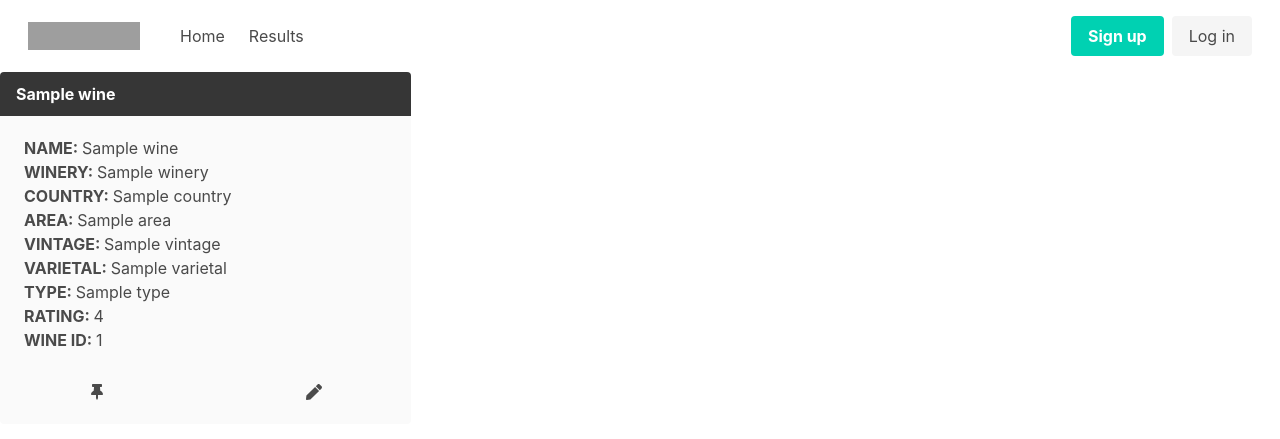
After one commit to LouisGaravaglia/IPAz, a Flask app: template templates/favorites.html in a window 1280 px wide. The commit adds this page. Shown: the top 439 px of the page. Run offline with Flask 2, Linux system fonts and the light colour scheme; tables that the repository leaves empty hold one stand-in row (values such as "Sample post"); the template is opened without the code that fills it: values that come from a table or form of the project are taken from there, most other values are stand-ins (such as "Sample title", 1, 10 or a date in 2020); parts of the project's set-up code (start-up, migrations or seed data) failed here and were passed over; some libraries are stand-ins or nearby versions; grey boxes are pictures that could not be loaded.

Commit message:
AJAX for vaoriting wines is now working WOOT WOOT

```diff
--- a/app.py
+++ b/app.py
@@ -155,6 +155,8 @@ def profile_page():
 
 # ===================================    FAVORITES ROUTE    =====================================
 
+########################### ADDING A FAVORITE
+
 @app.route("/user/add_favorite/<int:wine_id>", methods=['POST'])
 def add_like(wine_id):
     """Add the liked message user id to a list."""
@@ -180,7 +182,36 @@ def add_like(wine_id):
 
     db.session.commit()
 
-    return jsonify(user_favorites=user_favorites)
+    fav_wine_list = []
+
+    for wine in g.user.fav_wines:
+        fav_wine_list.append(wine.id)
+
+    return jsonify(fav_wine_list=fav_wine_list)
+
+########################### VIEWING USER FAVORITES
+
+@app.route("/user/favorites")
+def view_favorites():
+    """Viewing all favorited wines of the user."""
+
+    # import pdb
+    # pdb.set_trace()
+
+    if not g.user:
+        flash("Access unauthorized.", "danger")
+        return redirect("/show_results")
+
+    user = User.query.get_or_404(g.user.id)
+    faved_wines = user.fav_wines
+
+    # if faved_wine.user_id in g.user.fav_wines:
+    #     flash("You've already liked that.", "danger")
+    #     return redirect("/")
+
+
+
+    return render_template("favorites.html", faved_wines=faved_wines)
 
 # ===================================    REVIEWS ROUTE    =====================================
 
--- a/static/script.js
+++ b/static/script.js
@@ -168,10 +168,10 @@ function populateWineResults(wine_results, favorites) {
   </div>
 
   <div class="columns">
-    <div class="column is-half has-text-centered mx-0 my-0" id="favorite-button">
+    <div class="column is-half has-text-centered mx-0 my-0">
       <button class="button is-dark favorite-button" data-id="${wine['ID']}">
-        <span class="icon is-small favorite-button">
-        <i class="fas fa-thumbtack favorite-button"></i>
+        <span class="icon is-small">
+        <i class="fas fa-thumbtack"></i>
         </span>
       </button>
     </div>
@@ -213,10 +213,10 @@ function populateWineResults(wine_results, favorites) {
   </div>
 
   <div class="columns">
-    <div class="column is-half has-text-centered mx-0 my-0" id="favorite-button">
+    <div class="column is-half has-text-centered mx-0 my-0">
       <button class="button is-text favorite-button" data-id="${wine['ID']}">
-        <span class="icon is-small favorite-button">
-        <i class="fas fa-thumbtack favorite-button"></i>
+        <span class="icon is-small">
+        <i class="fas fa-thumbtack"></i>
         </span>
       </button>
     </div>
@@ -247,26 +247,66 @@ function populateWineResults(wine_results, favorites) {
 
 // =================================================  FAVORITE BUTTON ================================================
 
-window.addEventListener('load', (event) => {
 
+  $("#wine-results").on("click", ".favorite-button", async function(e) {
 
-$("#favorite-button").on("click", ".favorite-button", async function(e) {
-  console.log(e.target.dataset.id);
+    const target = e.target;
 
-  // const favorite_log = await axios.post(`/user/add_favorite/${e.target.dataset.id}`)
+    if (target.tagName == "BUTTON") {
+      let wineId = target.dataset.id;
+      console.log(wineId);
 
-  // const wine_results = await axios.get(`/wine_style/""`)
-  // wines = wine_results.data.wine_results;
-  // favs = wine_results.data.user_favorites;
+        const fav_wine_list = await axios.post(`/user/add_favorite/${wineId}`)
+        const wine_results = await axios.get(`/wine_style/""`)
+        wines = wine_results.data.wine_results;
+        favs = fav_wine_list.data.fav_wine_list;
+        populateWineResults(wines, favs)
 
-  // populateWineResults(wines, favs)
+    } else if (target.tagName == "path") {
+      const button = target.parentElement.parentElement.parentElement;
+      let wineId = button.dataset.id;
+      // console.log(button);
+      console.log(wineId);
+
+       const fav_wine_list = await axios.post(`/user/add_favorite/${wineId}`)
+        const wine_results = await axios.get(`/wine_style/""`)
+        wines = wine_results.data.wine_results;
+        favs = fav_wine_list.data.fav_wine_list;
+        populateWineResults(wines, favs)
+
+    } else if (target.tagName == "SPAN") {
+      const button = target.parentElement;
+      let wineId = button.dataset.id;
+      // console.log(button);
+      console.log(wineId);
+
+        const fav_wine_list = await axios.post(`/user/add_favorite/${wineId}`)
+        const wine_results = await axios.get(`/wine_style/""`)
+        wines = wine_results.data.wine_results;
+        favs = fav_wine_list.data.fav_wine_list;
+        populateWineResults(wines, favs)
+
+    } else if (target.tagName == "svg") {
+      const button = target.parentElement.parentElement;
+      let wineId = button.dataset.id;
+      // console.log(button);
+      console.log(wineId);
+
+       const fav_wine_list = await axios.post(`/user/add_favorite/${wineId}`)
+        const wine_results = await axios.get(`/wine_style/""`)
+        wines = wine_results.data.wine_results;
+        favs = fav_wine_list.data.fav_wine_list;
+        populateWineResults(wines, favs)
+
+    }
 
 
 
-})
+
 
 
   })
+
 
 // document.addEventListener('DOMContentLoaded', favoriteToggle, false);
 
--- a/templates/base.html
+++ b/templates/base.html
@@ -38,7 +38,7 @@
       </a>
       {% if not g.user %}
       {% else %}
-      <a class="navbar-item">
+      <a href="user/favorites"class="navbar-item">
         Favorites
       </a>
       <a class="navbar-item">
@@ -110,11 +110,10 @@
 <div id="hidden-selects"></div>
 </body>
 <script defer src="https://use.fontawesome.com/releases/v5.3.1/js/all.js"></script>
-<script src="/static/script.js"></script>
 <script
   src="https://code.jquery.com/jquery-3.4.1.js"
   integrity="sha256-WpOohJOqMqqyKL9FccASB9O0KwACQJpFTUBLTYOVvVU="
   crossorigin="anonymous"></script>
 <script src="https://unpkg.com/axios/dist/axios.js"></script>
-
+<script src="/static/script.js"></script>
 </html>
--- /dev/null
+++ b/templates/favorites.html
@@ -0,0 +1,63 @@
+{% extends "base.html" %}
+
+{% block title %} FAVORITES {% endblock %}
+
+
+{% block content %}
+
+<div class="columns">
+{% for wine in faved_wines %}
+
+<div class="column is-one-third">
+  <article class="message is-dark">
+
+  <div class="message-header">
+    <p>{{wine.name}}</p>
+  </div>
+
+  <div class="message-body">
+    <p><strong>NAME: </strong>{{wine.name}}</p>
+    <p><strong>WINERY: </strong>{{wine.winery}}</p>
+    <p><strong>COUNTRY: </strong>{{wine.country}}</p>
+    <p><strong>AREA: </strong>{{wine.area}}</p>
+    <p><strong>VINTAGE: </strong>{{wine.vintage}}</p>
+    <p><strong>VARIETAL: </strong>{{wine.varietal}}</p>
+    <p><strong>TYPE: </strong>{{wine.type}}</p>
+    <p><strong>RATING: </strong>{{wine.rating}}</p>
+    <p><strong>WINE ID: </strong>{{wine.id}}</p>
+  </div>
+
+    <div class="columns">
+    <div class="column is-half has-text-centered mx-0 my-0" id="favorite-button">
+      <!-- <form method="POST" action="/user/add_favorite/{{wine['ID']}}" id="review-form"> -->
+      {% if wine.id in user_favorites %}
+      <button class="button is-dark fav-button favorite-button" data-id="{{wine.id}}" type="submit">
+      {% else %}
+      <button class="button is-text fav-button favorite-button" data-id="{{wine.id}}" type="submit">
+      {% endif %}
+
+        <span class="icon is-small favorite-button">
+        <i class="fas fa-thumbtack favorite-button"></i>
+        </span>
+      </button>
+      <!-- </form> -->
+    </div>
+    <div class="column is-half has-text-centered mx-0 my-0" id="review-btn">
+      <form method="POST" action="/user/review/{{wine.id}}" id="review-form">
+      <button class="button is-text review-btn" data-id="{{wine.id}}">
+        <span class="icon is-small is-right review-btn">
+        <i class="fas fa-pen review-btn"></i>
+        </span>
+      </button>
+      </form>
+    </div>
+  </div>
+
+</article>
+</div>
+
+{% endfor %}
+</div>
+
+
+{% endblock %}
--- a/templates/wine_results.html
+++ b/templates/wine_results.html
@@ -71,7 +71,7 @@
   </div>
 
   <div class="columns">
-    <div class="column is-half has-text-centered mx-0 my-0" id="favorite-button">
+    <div class="column is-half has-text-centered mx-0 my-0">
       <!-- <form method="POST" action="/user/add_favorite/{{wine['ID']}}" id="review-form"> -->
       {% if wine['ID'] in user_favorites %}
       <button class="button is-dark fav-button favorite-button" data-id="{{wine['ID']}}" type="submit">
@@ -79,8 +79,8 @@
       <button class="button is-text fav-button favorite-button" data-id="{{wine['ID']}}" type="submit">
       {% endif %}
 
-        <span class="icon is-small favorite-button">
-        <i class="fas fa-thumbtack favorite-button"></i>
+        <span class="icon is-small">
+        <i class="fas fa-thumbtack"></i>
         </span>
       </button>
       <!-- </form> -->
```
Also changed, not shown: templates/review.html (+4 -27 lines), templates/wine_types.html (deleted, +0 -21 lines).
